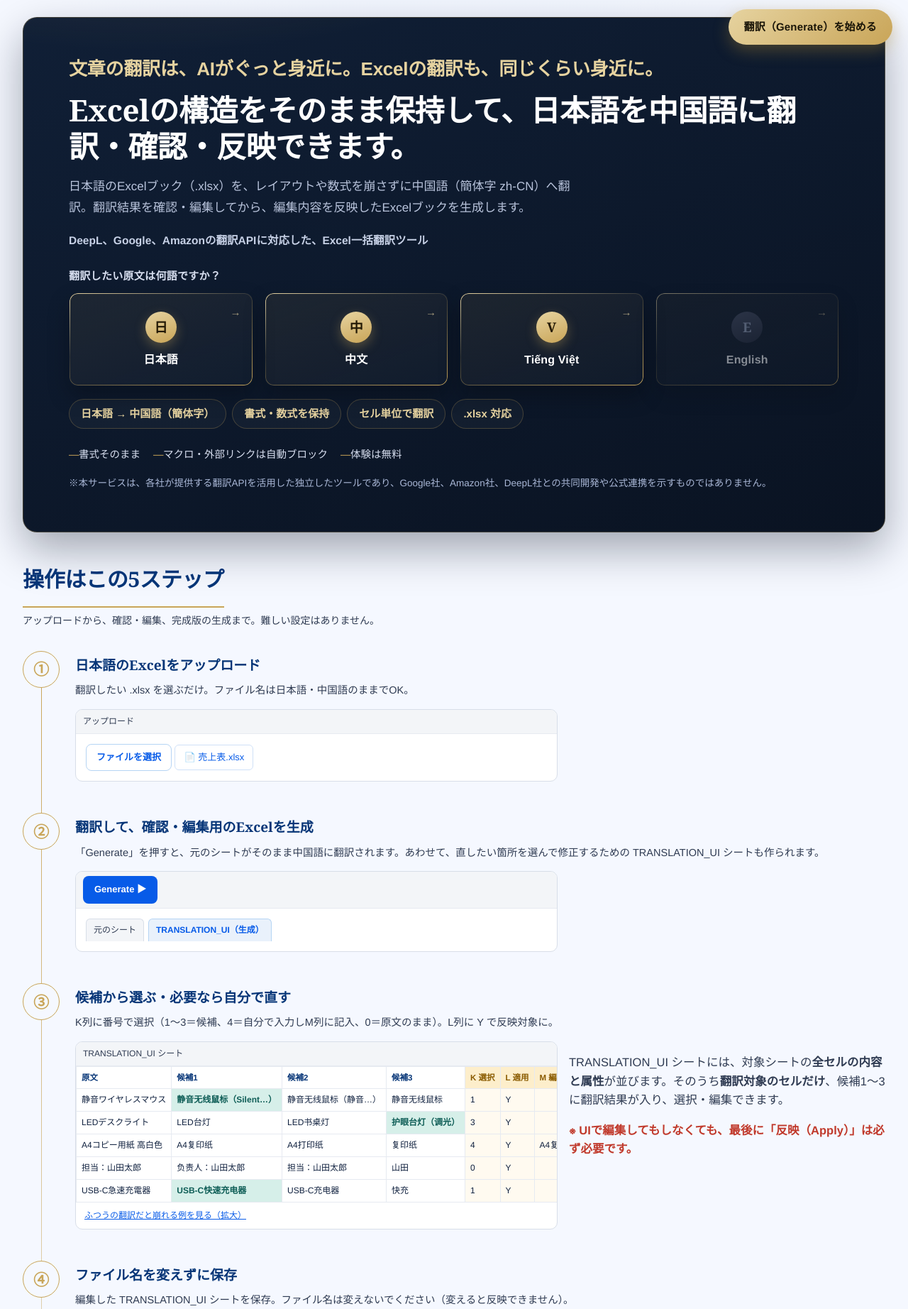
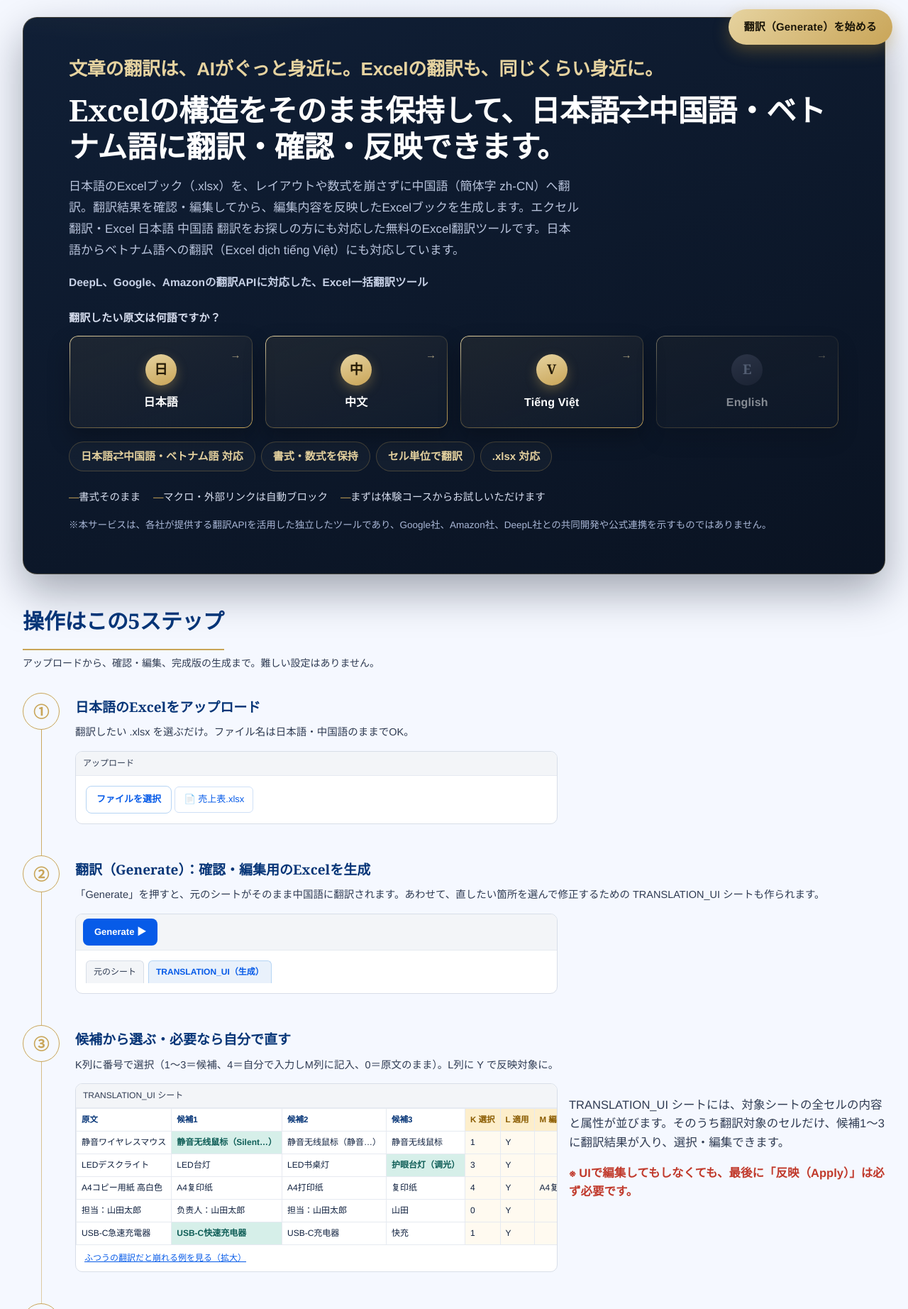
Before and after one commit to post77ET/excel-app, a Flask app: page / in a window 1280 px wide. Shown: the part 65-1909 px from the top of the page at 71% size. Run offline with Flask 3, Linux system fonts and the light colour scheme.

Commit message:
landing.html: JS構文エラー修正、SEOタイトル/説明文の多言語化漏れ修正、未使用キー削除

```diff
--- a/web_app/templates/landing.html
+++ b/web_app/templates/landing.html
@@ -1,34 +1,34 @@
 <!doctype html>
 {% set seo = {
   'ja': {
-    'title': 'Excel翻訳ツール | 日本語→中国語 | 書式保持対応',
-    'desc': 'Excelの書式・数式・結合セルを保持したまま日本語→中国語翻訳ができるExcel翻訳ツール',
+    'title': 'Excel翻訳ツール | 日本語⇄中国語・ベトナム語 | 書式保持対応',
+    'desc': 'Excelの書式・数式・結合セルを保持したまま日本語⇄中国語・ベトナム語の翻訳ができるExcel翻訳ツール',
     'ogtitle': 'Excel翻訳作業支援ツール',
-    'ogdesc': 'Excelの構造をそのまま保持して、日本語を中国語に翻訳。',
+    'ogdesc': 'Excelの構造をそのまま保持して、日本語⇄中国語・ベトナム語に翻訳。',
     'locale': 'ja_JP',
     'html': 'ja'
   },
   'zh': {
-    'title': 'Excel翻译工具 | 日语→中文 | 保留格式',
-    'desc': '保留Excel格式、公式、合并单元格，实现日语→中文翻译的Excel翻译工具',
+    'title': 'Excel翻译工具 | 日语⇄中文・越南语 | 保留格式',
+    'desc': '保留Excel格式、公式、合并单元格，实现日语⇄中文・越南语翻译的Excel翻译工具',
     'ogtitle': 'Excel翻译作业支持工具',
-    'ogdesc': '保持Excel结构不变，将日语翻译为中文。',
+    'ogdesc': '保持Excel结构不变，实现日语⇄中文・越南语的翻译。',
     'locale': 'zh_CN',
     'html': 'zh-CN'
   },
   'vi': {
-    'title': 'Công cụ dịch Excel | Nhật→Trung | Giữ nguyên định dạng',
+    'title': 'Công cụ dịch Excel | Nhật⇄Trung・Việt | Giữ nguyên định dạng',
     'desc': 'Công cụ dịch Excel từ tiếng Nhật sang tiếng Trung, giữ nguyên định dạng, công thức và ô đã gộp',
     'ogtitle': 'Công cụ hỗ trợ dịch Excel',
-    'ogdesc': 'Dịch tiếng Nhật sang tiếng Trung trong khi vẫn giữ nguyên cấu trúc Excel.',
+    'ogdesc': 'Dịch tiếng Nhật sang tiếng Trung và tiếng Việt trong khi vẫn giữ nguyên cấu trúc Excel.',
     'locale': 'vi_VN',
     'html': 'vi'
   },
   'en': {
-    'title': 'Excel Translation Tool | Japanese to Chinese | Keeps Formatting',
-    'desc': 'Translate Excel files from Japanese to Chinese while keeping formatting, formulas, and merged cells intact',
+    'title': 'Excel Translation Tool | Japanese ⇄ Chinese & Vietnamese | Keeps Formatting',
+    'desc': 'Translate Excel files between Japanese, Chinese, and Vietnamese while keeping formatting, formulas, and merged cells intact',
     'ogtitle': 'Excel Translation Assistant',
-    'ogdesc': 'Translate Japanese to Chinese while keeping your Excel structure intact.',
+    'ogdesc': 'Translate Japanese to Chinese and Vietnamese while keeping your Excel structure intact.',
     'locale': 'en_US',
     'html': 'en'
   }
@@ -330,12 +330,6 @@ const HOME_TEXT = {
     feat4: "数式保持",
     feat5: "複数シート対応",
     feat6: "Excel構造保持翻訳",
-    fvA: "A. 日本語のExcel",
-    fvBad: "ふつうに翻訳すると…",
-    fvB: "B. 候補から選べる",
-    fvMore: "翻訳例をもっと見る（拡大）",
-    fvSteps: "① ② ／ 全4ステップ — この先で「選ぶ・直す → 完成」まで",
-    fvScroll: "下にスクロールで「選んで仕上げる」流れ",
     fvTrust1: "書式そのまま",
     fvTrust2: "マクロ・外部リンクは自動ブロック",
     fvTrust3: "まずは体験コースからお試しいただけます",
@@ -398,12 +392,6 @@ const HOME_TEXT = {
     tagFile: ".xlsx 対応",
     start: "翻訳（Generate）を始める",
     guide: "使い方を見る",
-    flowTitle: "このツールの基本の流れ",
-    f1: "翻訳前のExcelブックをアップロード",
-    f2: "Generateで翻訳結果確認・編集用Excelブックを生成",
-    f3: "TRANSLATION_UIシートで翻訳候補を確認・編集",
-    f4: "ファイル名を変えずに保存",
-    f5: "編集内容の反映処理で完成ファイルを生成",
     problemTitle: "こんなことで困っていませんか？",
     p1: "翻訳するとExcelのレイアウトや数式が崩れる",
     s1: "元の構造をできるだけ保持したまま翻訳します",
@@ -440,12 +428,6 @@ const HOME_TEXT = {
     catch: "文章翻译，AI 让它变得触手可及。Excel 翻译，也想让它一样简单。",
     catchSub: "支持 DeepL、Google、Amazon 翻译API的 Excel 批量翻译工具",
     gateLead: "要翻译的原文是什么语言？",
-    fvA: "A. 日语Excel",
-    fvBad: "普通翻译的话…",
-    fvB: "B. 可从候选中选择",
-    fvMore: "查看更多翻译示例（放大）",
-    fvSteps: "① ② ／ 共4步 — 之后「选择·修改 → 完成」",
-    fvScroll: "向下滚动查看「选择并完成」的流程",
     fvTrust1: "格式原样保留",
     fvTrust2: "宏·外部链接自动拦截",
     fvTrust3: "可先从体验课程开始试用",
@@ -508,12 +490,6 @@ const HOME_TEXT = {
     tagFile: "支持 .xlsx",
     start: "开始翻译（Generate）",
     guide: "查看使用方法",
-    flowTitle: "本工具的基本流程",
-    f1: "上传翻译前的Excel工作簿",
-    f2: "通过Generate生成翻译结果确认・编辑用Excel工作簿",
-    f3: "在TRANSLATION_UI工作表中确认・编辑翻译候选",
-    f4: "不要更改文件名，直接保存",
-    f5: "通过编辑内容反映处理生成完成文件",
     problemTitle: "您是否遇到过这些问题？",
     p1: "翻译后Excel布局或公式被破坏",
     s1: "尽可能保持原有结构进行翻译",
@@ -544,7 +520,7 @@ const HOME_TEXT = {
     feat4: "保留公式",
     feat5: "支持多个工作表",
     feat6: "保持Excel结构翻译"
-  }
+  },
   vi: {
     title: "Công cụ hỗ trợ dịch Excel",
     navHome: "Trang chủ",
@@ -564,12 +540,6 @@ const HOME_TEXT = {
     feat4: "Giữ nguyên công thức",
     feat5: "Hỗ trợ nhiều sheet",
     feat6: "Dịch giữ nguyên cấu trúc Excel",
-    fvA: "A. Excel tiếng Nhật",
-    fvBad: "Nếu dịch bình thường…",
-    fvB: "B. Có thể chọn từ các phương án",
-    fvMore: "Xem thêm ví dụ dịch (phóng to)",
-    fvSteps: "① ② / Tổng 4 bước — tiếp theo là “chọn · sửa → hoàn thành”",
-    fvScroll: "Cuộn xuống để xem quy trình “chọn và hoàn thiện”",
     fvTrust1: "Giữ nguyên định dạng",
     fvTrust2: "Tự động chặn macro và liên kết ngoài",
     fvTrust3: "Có thể bắt đầu từ gói dùng thử",
@@ -632,12 +602,6 @@ const HOME_TEXT = {
     tagFile: "Hỗ trợ file .xlsx",
     start: "Bắt đầu dịch (Generate)",
     guide: "Xem cách dùng",
-    flowTitle: "Quy trình cơ bản của công cụ này",
-    f1: "Tải lên file Excel trước khi dịch",
-    f2: "Dùng Generate để tạo file Excel kiểm tra · chỉnh sửa kết quả dịch",
-    f3: "Kiểm tra · chỉnh sửa phương án dịch trong sheet TRANSLATION_UI",
-    f4: "Lưu file mà không đổi tên",
-    f5: "Xử lý áp dụng nội dung chỉnh sửa để tạo file hoàn chỉnh",
     problemTitle: "Bạn có đang gặp những vấn đề này không?",
     p1: "Dịch xong thì bố cục và công thức Excel bị hỏng",
     s1: "Dịch trong khi giữ nguyên cấu trúc gốc nhiều nhất có thể",
@@ -681,12 +645,6 @@ const HOME_TEXT = {
     feat4: "Keeps formulas",
     feat5: "Supports multiple sheets",
     feat6: "Structure-preserving translation",
-    fvA: "A. Japanese Excel",
-    fvBad: "A plain translation looks like this…",
-    fvB: "B. Choose from candidates",
-    fvMore: "See more translation examples (enlarge)",
-    fvSteps: "① ② / 4 steps total — next comes “choose & fix → finished”",
-    fvScroll: "Scroll down to see the “choose and finish” flow",
     fvTrust1: "Formatting stays intact",
     fvTrust2: "Macros and external links are blocked automatically",
     fvTrust3: "Start with the trial course",
@@ -749,12 +707,6 @@ const HOME_TEXT = {
     tagFile: "Supports .xlsx",
     start: "Start translating (Generate)",
     guide: "See how it works",
-    flowTitle: "The basic flow of this tool",
-    f1: "Upload the Excel workbook you want translated",
-    f2: "Use Generate to create a workbook for reviewing and editing the translation",
-    f3: "Review and edit translation candidates in the TRANSLATION_UI sheet",
-    f4: "Save without renaming the file",
-    f5: "Run Apply to generate the finished file with your edits",
     problemTitle: "Does any of this sound familiar?",
     p1: "Translating breaks your Excel layout or formulas",
     s1: "We translate while preserving the original structure as much as possible",
@@ -835,8 +787,8 @@ window.addEventListener("DOMContentLoaded", function() {
   <section class="hero hero-lite">
     <div>
       <p class="catch" id="home-catch">文章の翻訳は、AIがぐっと身近に。Excelの翻訳も、同じくらい身近に。</p>
-      <h1 id="home-heroTitle">Excelの構造をそのまま保持して、日本語を中国語に翻訳・確認・反映できます。</h1>
-      <p class="lead" id="home-heroLead">日本語のExcelブック（.xlsx）を、レイアウトや数式を崩さずに中国語（簡体字 zh-CN）へ翻訳。翻訳結果を確認・編集してから、編集内容を反映したExcelブックを生成します。</p>
+      <h1 id="home-heroTitle">Excelの構造をそのまま保持して、日本語⇄中国語・ベトナム語に翻訳・確認・反映できます。</h1>
+      <p class="lead" id="home-heroLead">日本語のExcelブック（.xlsx）を、レイアウトや数式を崩さずに中国語（簡体字 zh-CN）へ翻訳。翻訳結果を確認・編集してから、編集内容を反映したExcelブックを生成します。エクセル 翻訳・Excel 日本語 中国語 翻訳をお探しの方にも対応した無料のExcel翻訳ツールです。日本語からベトナム語への翻訳（Excel dịch tiếng Việt）にも対応しています。</p>
       <p class="catch-sub" id="home-catchSub">DeepL、Google、Amazonの翻訳APIに対応した、Excel一括翻訳ツール</p>
       <p class="gate-lead" id="home-gateLead">{% if lang == "zh" %}要翻译的原文是什么语言？{% else %}翻訳したい原文は何語ですか？{% endif %}</p>
       <div class="source-gate">
@@ -862,7 +814,7 @@ window.addEventListener("DOMContentLoaded", function() {
         </a>
       </div>
       <div class="tags">
-        <span class="tag" id="home-tagLang">日本語 → 中国語（簡体字）</span>
+        <span class="tag" id="home-tagLang">日本語⇄中国語・ベトナム語 対応</span>
         <span class="tag" id="home-tagFormat">書式・数式を保持</span>
         <span class="tag" id="home-tagCell">セル単位で翻訳</span>
         <span class="tag" id="home-tagFile">.xlsx 対応</span>
@@ -870,7 +822,7 @@ window.addEventListener("DOMContentLoaded", function() {
       <div class="fv-trust">
         <span id="home-fvTrust1">書式そのまま</span>
         <span id="home-fvTrust2">マクロ・外部リンクは自動ブロック</span>
-        <span id="home-fvTrust3">体験は無料</span>
+        <span id="home-fvTrust3">まずは体験コースからお試しいただけます</span>
       </div>
       <p class="disclaimer" id="home-disclaimer">※本サービスは、各社が提供する翻訳APIを活用した独立したツールであり、Google社、Amazon社、DeepL社との共同開発や公式連携を示すものではありません。</p>
     </div>
@@ -893,7 +845,7 @@ window.addEventListener("DOMContentLoaded", function() {
     <div class="step">
       <div class="step-badge">②</div>
       <div class="step-body">
-        <p class="step-h" id="home-s2t">翻訳して、確認・編集用のExcelを生成</p>
+        <p class="step-h" id="home-s2t">翻訳（Generate）：確認・編集用のExcelを生成</p>
         <p class="step-d" id="home-s2d">「Generate」を押すと、元のシートがそのまま中国語に翻訳されます。あわせて、直したい箇所を選んで修正するための TRANSLATION_UI シートも作られます。</p>
         <div class="scr"><div class="scr-bar"><span class="btn-fake">Generate ▶</span></div><div class="scr-pad"><div class="tabs"><span class="tab" id="home-uOrigTab">元のシート</span><span class="tab on" id="home-uGenTab">TRANSLATION_UI（生成）</span></div></div></div>
       </div>
@@ -937,7 +889,7 @@ window.addEventListener("DOMContentLoaded", function() {
     <div class="step">
       <div class="step-badge">⑤</div>
       <div class="step-body">
-        <p class="step-h" id="home-s5t">反映して、完成版Excelを生成</p>
+        <p class="step-h" id="home-s5t">反映（Apply）：完成版Excelを生成</p>
         <p class="step-d" id="home-s5d">反映処理を実行すると、③で選んだ・直した内容が元のExcelに反映され、書式そのままの完成版ができます。</p>
         <div class="scr"><div class="scr-bar" id="home-uApplyBar">反映（Apply）</div><div class="scr-pad"><span class="btn-ghost" id="home-uChoose2">ファイルを選択</span> <span class="chip">📄 売上表.xlsx<span id="home-uEdited">（編集済み）</span></span><span style="margin:0 8px; color:#9aa3b2;">→</span><span class="btn-fake" id="home-uApplyBtn">反映（Apply）▶</span></div></div>
         <div style="height:10px;"></div>
```
Also changed, not shown: 1 other file.
